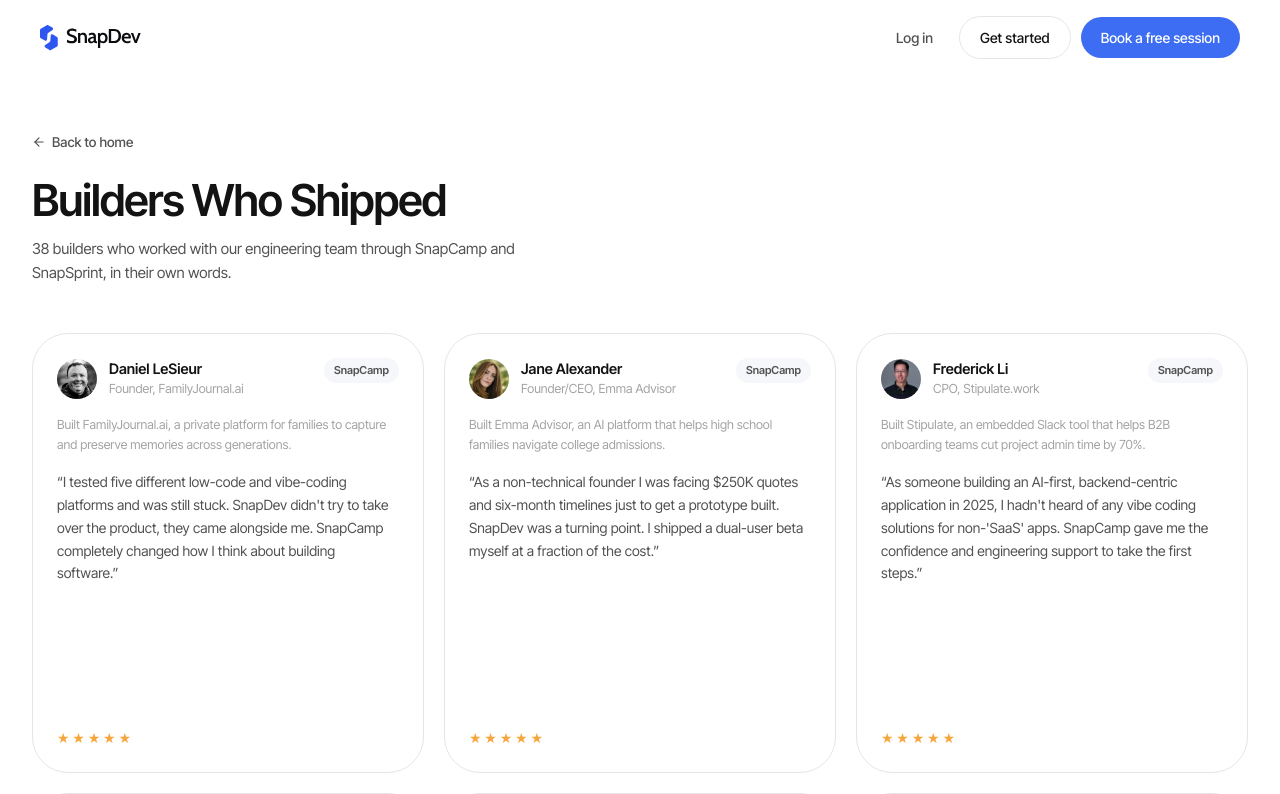
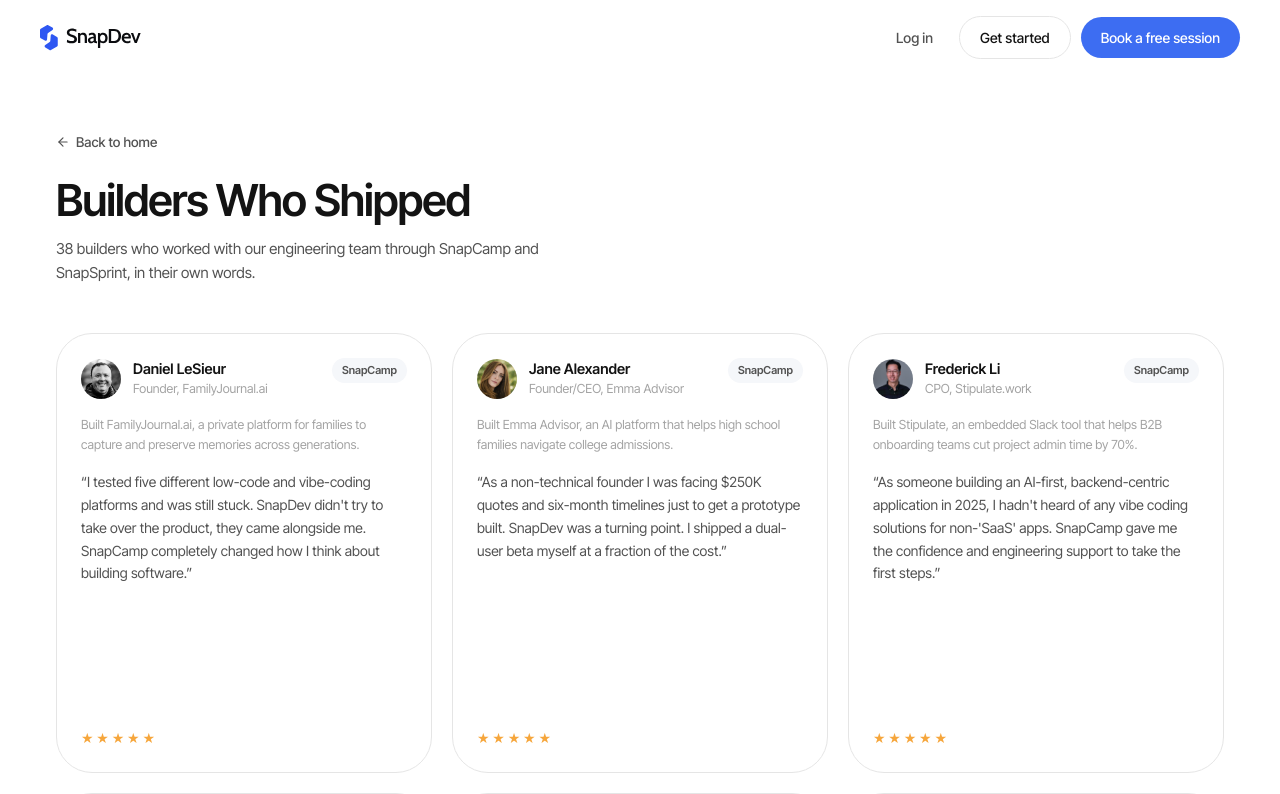
Before and after one commit to arbazghani-emberai/snapdev-site, a Next.js app: page /testimonials in a window 1280 px wide. Shown: the top 794 px of the page. Built offline with nearby package versions, Linux system fonts and the light colour scheme.

Commit message:
Match testimonials page side padding to the landing page section
Use the same full-bleed breakout + px-5/sm:px-10/lg:px-14 pattern as
Testimonials.tsx instead of the marketing layout's default padding,
so left/right edges line up exactly between the two.

```diff
--- a/src/app/(marketing)/testimonials/page.tsx
+++ b/src/app/(marketing)/testimonials/page.tsx
@@ -28,7 +28,11 @@ function initialsFor(name: string) {
 
 export default function TestimonialsPage() {
   return (
-    <div className="py-10 sm:py-14">
+    // Full-bleed breakout, same as the landing page's Testimonials section,
+    // so the left/right padding lines up exactly regardless of this route's
+    // own layout container.
+    <div className="relative left-1/2 w-screen -translate-x-1/2 py-10 sm:py-14">
+      <div className="px-5 sm:px-10 lg:px-14">
         <Reveal>
           <Link
             href="/"
@@ -96,5 +100,6 @@ export default function TestimonialsPage() {
           ))}
         </div>
       </div>
+    </div>
   );
 }
```
Lines whose indentation alone changed are shown as unchanged.
